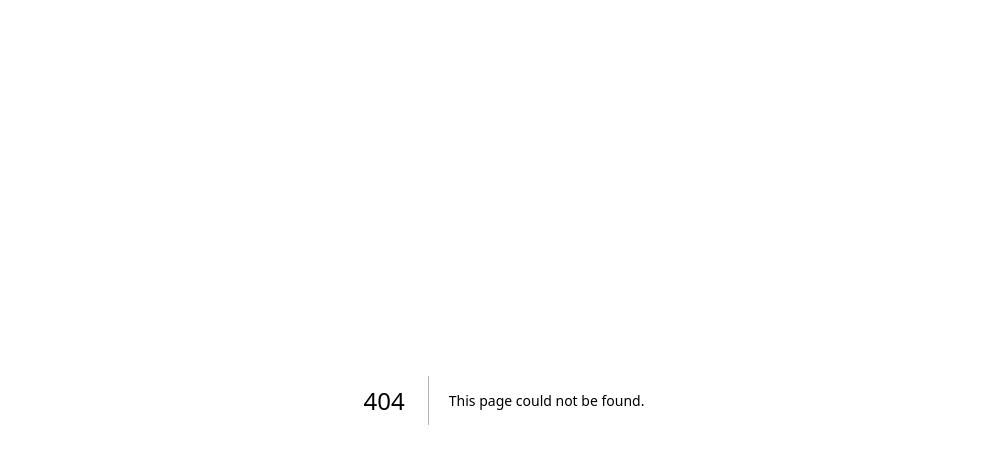
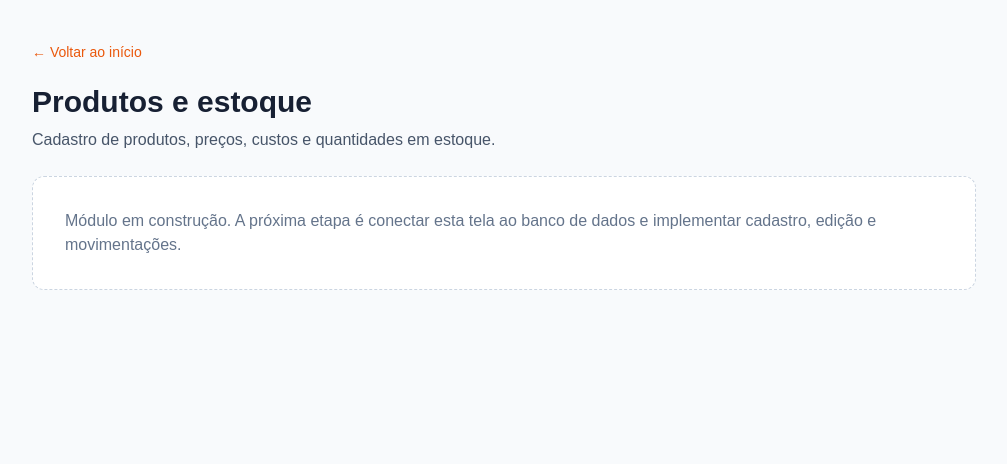
Before and after one commit to faberalexsandro2011-lab/salgado-facil, a Next.js app: page /produtos in a window 1280 px wide. Before the commit this address had no page. Shown: the top 464 px of the page, without its empty margins (136-1143 px from the left). Built offline with nearby package versions, Linux system fonts and the light colour scheme.

Commit message:
Criar página inicial do módulo de produtos

```diff
--- /dev/null
+++ b/src/app/produtos/page.tsx
@@ -0,0 +1,12 @@
+export default function ProdutosPage() {
+  return (
+    <main className="mx-auto max-w-5xl p-6 md:p-10">
+      <a href="/" className="text-sm font-medium text-orange-600">← Voltar ao início</a>
+      <h1 className="mt-5 text-3xl font-bold">Produtos e estoque</h1>
+      <p className="mt-2 text-slate-600">Cadastro de produtos, preços, custos e quantidades em estoque.</p>
+      <div className="mt-6 rounded-xl border border-dashed border-slate-300 bg-white p-8 text-slate-500">
+        Módulo em construção. A próxima etapa é conectar esta tela ao banco de dados e implementar cadastro, edição e movimentações.
+      </div>
+    </main>
+  );
+}
```
